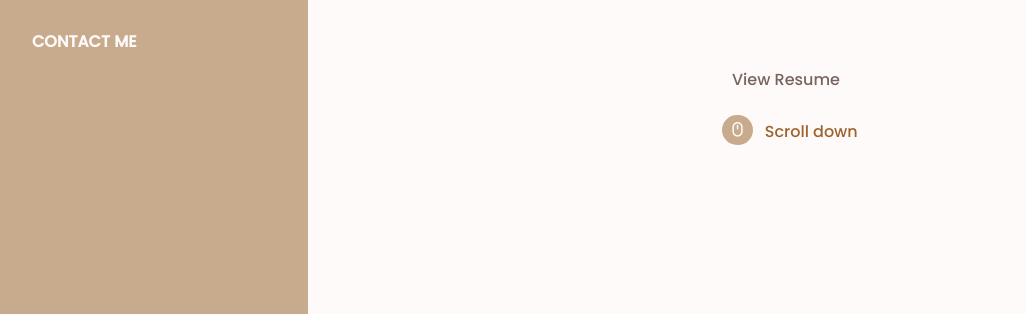
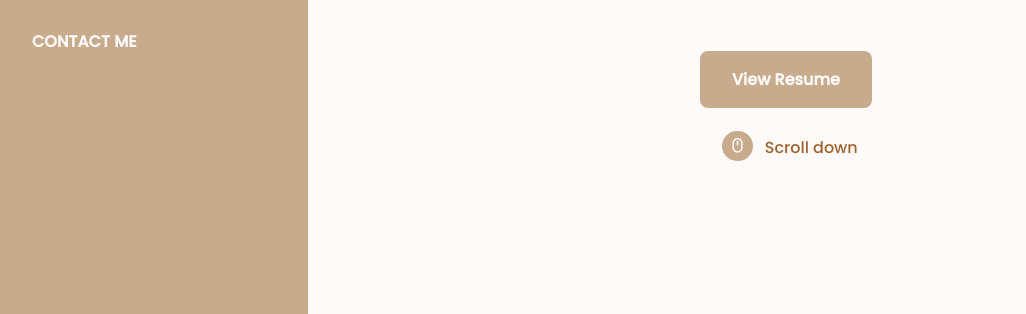
Before and after one commit to SinangAugust/SinangAugust.github.io, a plain HTML site: page index.html in a window 1280 px wide. Shown: the part 486-800 px from the top of the page, without its empty margins (16-1042 px from the left). Drawn offline with nearby package versions, Linux system fonts and the light colour scheme; some packages are replaced by stand-ins of ours; a script that the page names is missing.

Commit message:
Update index.html

```diff
--- a/index.html
+++ b/index.html
@@ -54,7 +54,7 @@
                     </div>
 
                     <div>
-                        <a href="https://www.canva.com/design/DAFKTAdwD2s/29nL7-Nr8kaOgJM8AD7-6A/view?utm_content=DAFKTAdwD2s&utm_campaign=designshare&utm_medium=link&utm_source=publishsharelink">View Resume</a>
+                        <a href="https://www.canva.com/design/DAFKTAdwD2s/29nL7-Nr8kaOgJM8AD7-6A/view?utm_content=DAFKTAdwD2s&utm_campaign=designshare&utm_medium=link&utm_source=publishsharelink" target="blank" class="button home__button">View Resume</a>
                     </div>
 
                     <div class="home__scroll-button">
```
